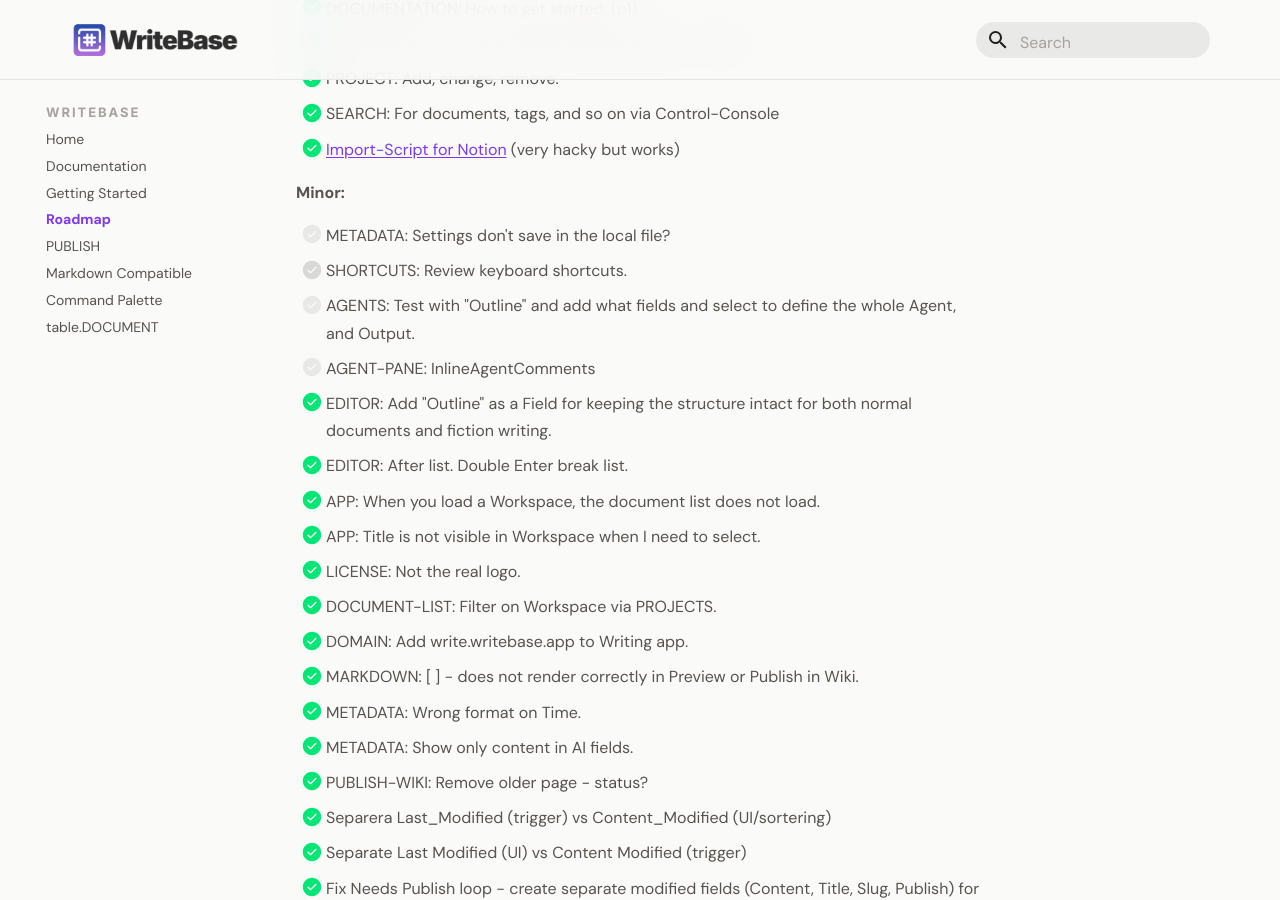
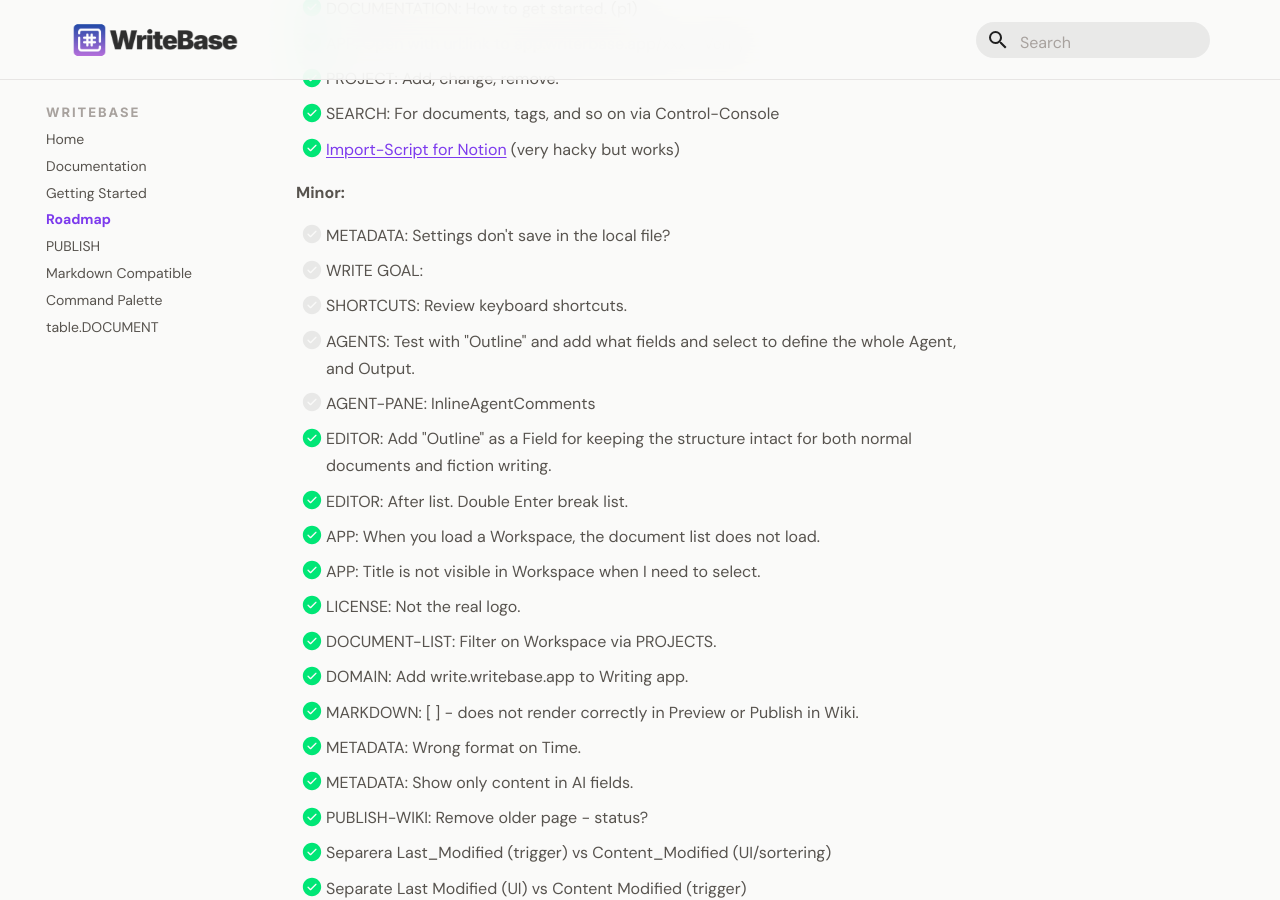
Before and after one commit to larssonhthomas-afk/writebase-docs, an MkDocs documentation site: the page built from docs/009-roadmap.md, in a window 1280 px wide and 900 px high, scrolled down 747 px. Built offline with MkDocs 1.6.1 and Material for MkDocs 9.7.7, drawn with Linux system fonts in a browser that asks for light colours; some web fonts are replaced.

Commit message:
Update 009-roadmap.md

```diff
--- a/docs/009-roadmap.md
+++ b/docs/009-roadmap.md
@@ -37,7 +37,7 @@ This Backlog has a priority 1-3.
 **Minor:**
 
 - [ ] METADATA: Settings don't save in the local file?
-- [ ]
+- [ ] WRITE GOAL:
 - [ ] SHORTCUTS: Review keyboard shortcuts.
 - [ ] AGENTS: Test with "Outline" and add what fields and select to define the whole Agent, and Output.
 - [ ] AGENT-PANE: InlineAgentComments
```
